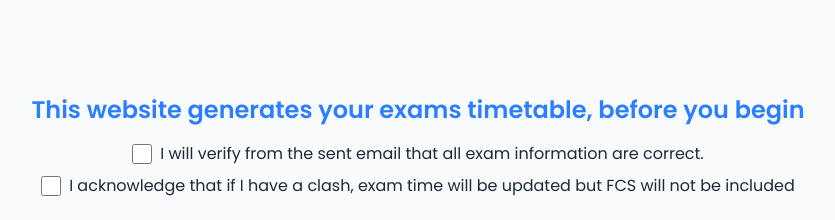
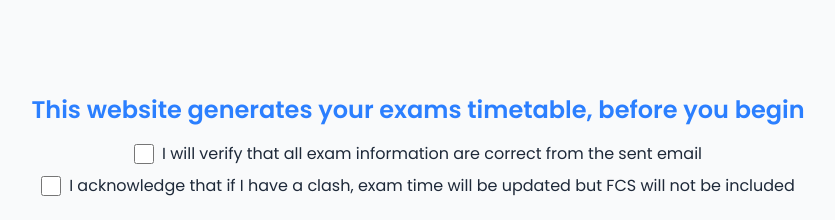
Before and after one commit to NithanZa/examinations, a Next.js app: page / in a window 1280 px wide. Shown: the part 222-442 px from the top of the page, without its empty margins (222-1057 px from the left). Built offline with nearby package versions, Linux system fonts and the light colour scheme.

Commit message:
verification message

```diff
--- a/pages/index.js
+++ b/pages/index.js
@@ -278,7 +278,7 @@ export default function Home() {
                             onChange={e => setDetailsAcked(e.target.checked)}
                             className="h-5 w-5 text-indigo-600"
                         />
-                        <span className="text-gray-800">I will verify from the sent email that all exam information are correct.</span>
+                        <span className="text-gray-800">I will verify that all exam information are correct from the sent email</span>
                     </label>
                     <label className="inline-flex items-center space-x-2 mb-2">
                         <div className="inline-flex items-center space-x-2 mb-4">
```
